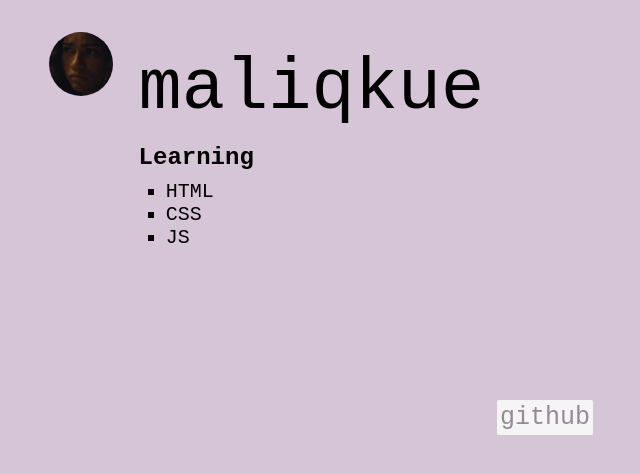
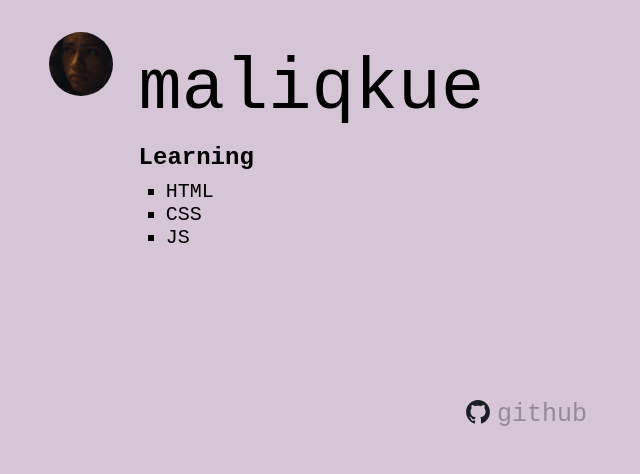
Before and after one commit to maliqkue/website, a plain HTML site: page index.html in a window 1280 px wide. Shown: the whole page, without its empty margins (143-783 px from the left). Drawn offline with Linux system fonts and the light colour scheme.

Commit message:
Update GitHub button

```diff
--- a/index.html
+++ b/index.html
@@ -16,6 +16,7 @@
         <p class="maliqkue">maliqkue</p>
 
         <img src="/images/githubpic.png" alt="GitHub Picture" class="pic">
+        <img src="/images/githubico.svg" alt="GitHub Icon" class="icon">
         <a href="https://github.com/maliqkue" target="_blank" class="github">github</a>
     </body>
 
--- a/styles.css
+++ b/styles.css
@@ -20,13 +20,12 @@ body {
     position: absolute;
     left: 50%;
     top: 50%;
-    padding: 3px;
     border-radius: 3%;
-    background: whitesmoke;
 }
 
 .github:hover {
-    border-radius: 7px;
+    border-radius: 3px;
+    background: #bda4bd;
 }
 
 .pic {
@@ -57,3 +56,11 @@ body {
     left: 22%;
     top: 15%;
 }
+
+.icon {
+    position: absolute;
+    width: 3%;
+    height: 3%;
+    top: 50%;
+    left: 47%;
+}
```
